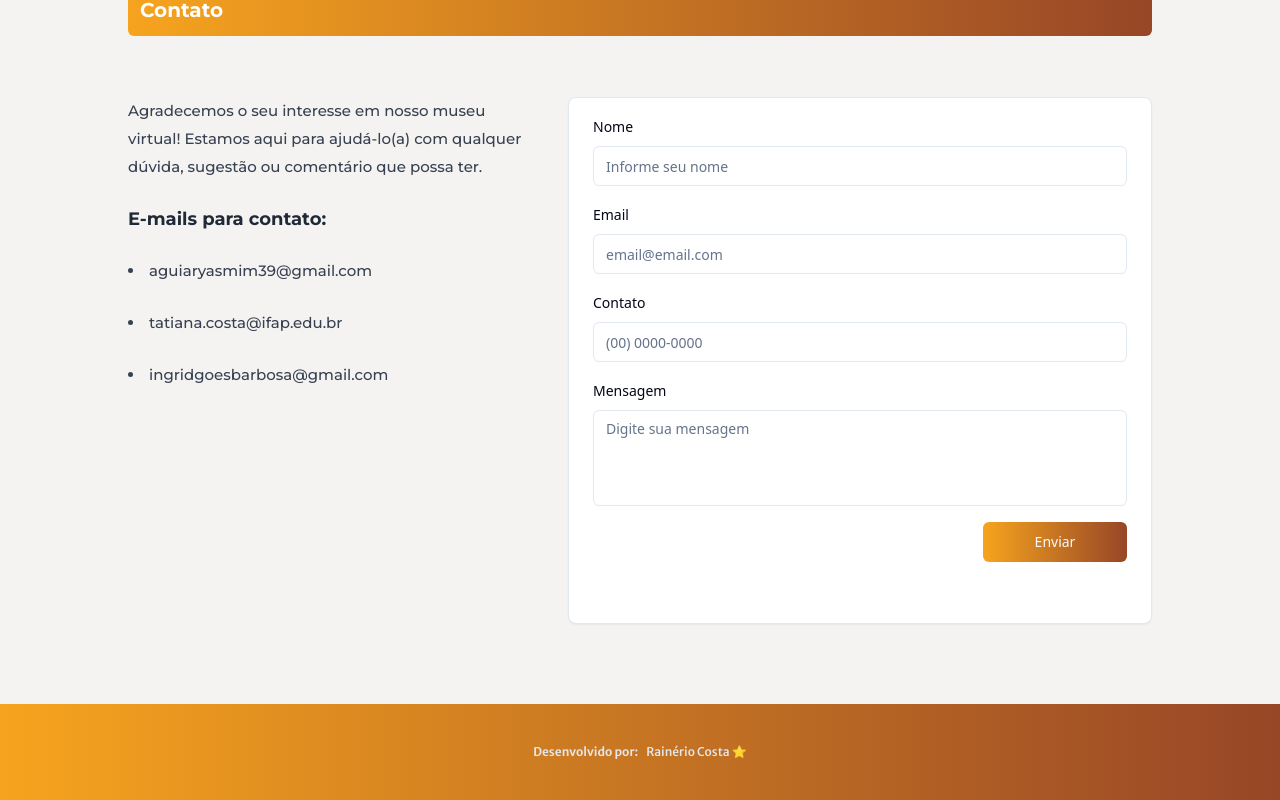
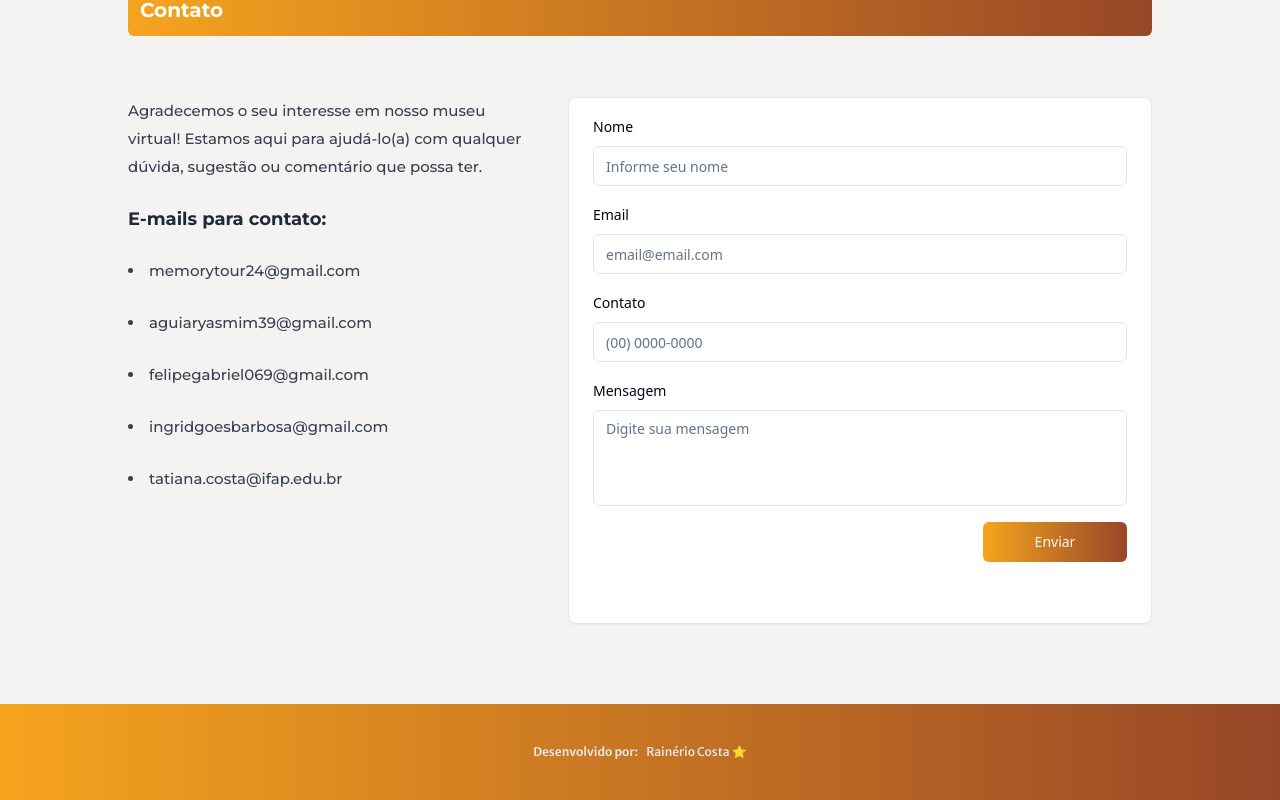
Before and after one commit to Raineriojr/memory-tour, a React (Vite) app: page / in a window 1280 px wide. Shown: the part 4896-5696 px from the top of the page. Built offline with nearby package versions, Linux system fonts and the light colour scheme.

Commit message:
feat: add emails

```diff
--- a/src/pages/home.tsx
+++ b/src/pages/home.tsx
@@ -302,13 +302,19 @@ export const Home = () => {
               E-mails para contato:
             </p>
             <li className='font-medium text-[15px] font-montserrat leading-7 text-gray-700'>
+              memorytour24@gmail.com
+            </li>
+            <li className='font-medium text-[15px] font-montserrat leading-7 text-gray-700'>
               aguiaryasmim39@gmail.com
             </li>
             <li className='font-medium text-[15px] font-montserrat leading-7 text-gray-700'>
-              tatiana.costa@ifap.edu.br
+              felipegabriel069@gmail.com
             </li>
             <li className='font-medium text-[15px] font-montserrat leading-7 text-gray-700'>
               ingridgoesbarbosa@gmail.com
+            </li>
+            <li className='font-medium text-[15px] font-montserrat leading-7 text-gray-700'>
+              tatiana.costa@ifap.edu.br
             </li>
           </div>
         </div>
```
